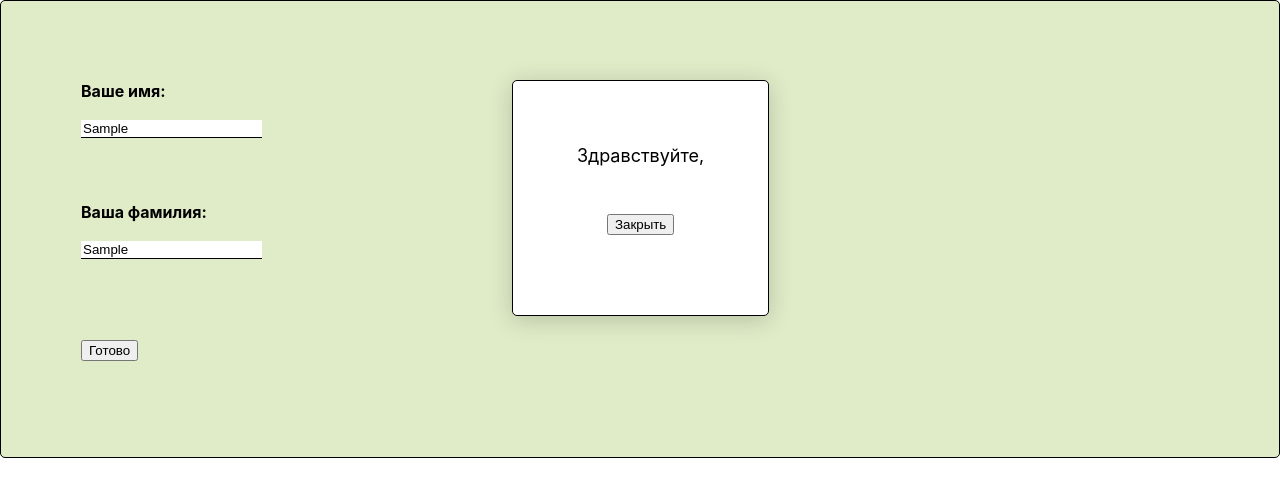
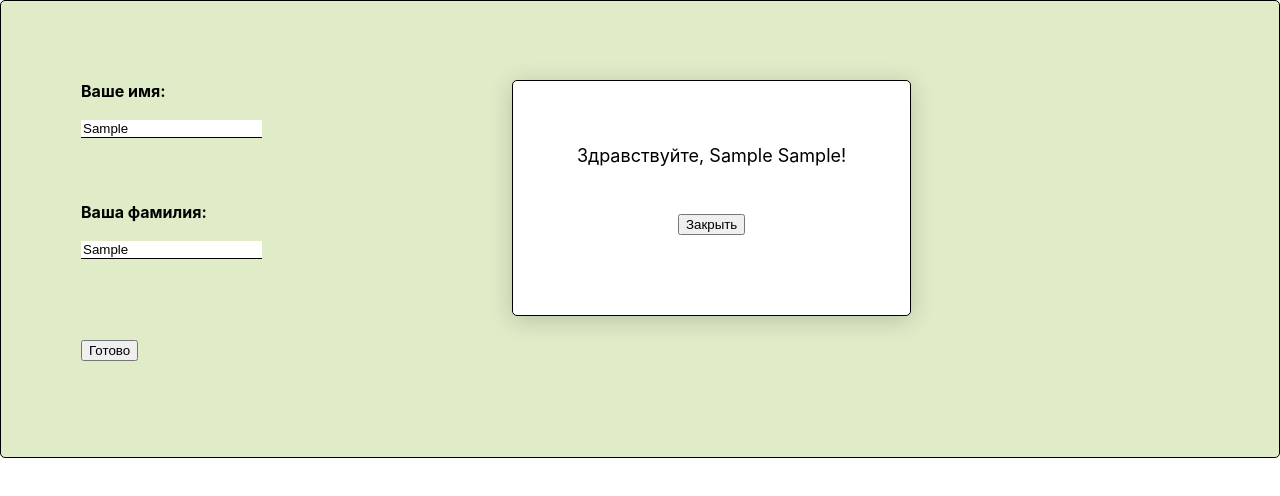
Before and after one commit to Piotr-reader/task-react, a React (Create React App) app in the folder task-react/: page / in a window 1280 px wide. Both pictures are taken after typing "Sample", "Sample" into the empty fields and a click on the input "Готово". Shown: the top 496 px of the page. Built offline with nearby package versions, Linux system fonts and the light colour scheme.

Commit message:
feat: complite task

```diff
--- a/task-react/src/App.js
+++ b/task-react/src/App.js
@@ -3,7 +3,7 @@ import './App.css';
 import Form from './components/Form.jsx';
 import PopUp from './components/PopUp.jsx';
 
-const App = () => {
+const App = (props) => {
   return (
     <div className="App">
       <Form />
--- a/task-react/src/components/Form.jsx
+++ b/task-react/src/components/Form.jsx
@@ -1,12 +1,20 @@
 import React from 'react';
 import s from './Form.module.css';
 
-const Form = () => {
+
+const Form = (props) => {
+
+  let names = React.createRef();
+  let surnames = React.createRef();
 
   let hendleSubmit = (event) => {
     event.preventDefault();
+    let nameValue = names.current.value;
+    let surnameValue = surnames.current.value;
+    document.getElementById('content').textContent = `Здравствуйте, ${nameValue} ${surnameValue}!`;
     document.querySelector('#popup').style.display = 'block';
   }
+
   return (
 
     <div className={s.wrapper}>
@@ -14,10 +22,10 @@ const Form = () => {
         <form className={s.form} action='#' onSubmit={hendleSubmit}>
 
             <label htmlFor='name' className={s.label}>Ваше имя:</label>
-            <p><input id='name' className={s.input} type='text' name='name' placeholder='Name' required/></p>
+            <p><input id='name' className={s.input} type='text' name='name' placeholder='Name' ref={names} required/></p>
 
             <label htmlFor='surname' className={s.label}>Ваша фамилия:</label>
-            <p><input id='surname' className={s.input} type='text' name='surname' placeholder='Surname' required/></p>
+            <p><input id='surname' className={s.input} type='text' name='surname' placeholder='Surname' ref={surnames} required/></p>
 
             <p><input id='submit' type='submit' value='Готово' className={s.submit}/></p>
 
--- a/task-react/src/components/PopUp.jsx
+++ b/task-react/src/components/PopUp.jsx
@@ -1,7 +1,7 @@
 import React from 'react';
 import s from './PopUp.module.css';
 
-const PopUp = () => {
+const PopUp = (props) => {
 
   let closePopUp = () => {
     document.querySelector('#popup').style.display = 'none';
@@ -9,7 +9,7 @@ const PopUp = () => {
 
   return (
     <div id='popup' className={s.popup}>
-        <span className={s.text}>Здравствуйте, </span>
+        <span id='content' className={s.text}></span>
         <p><input id='close' type='submit' value='Закрыть' className={s.close} onClick={closePopUp}/></p>
     </div>
   );
--- a/task-react/src/components/PopUp.module.css
+++ b/task-react/src/components/PopUp.module.css
@@ -1,5 +1,5 @@
 .popup {
-    /* display: none; */
+    display: none;
     position: fixed;
     max-width: 100%;
     background: white;
@@ -15,6 +15,7 @@
   }
   .text {
   font-size: 18px;
+  text-transform: capitalize;
   }
   .close {
     margin-top: 2rem;
```
